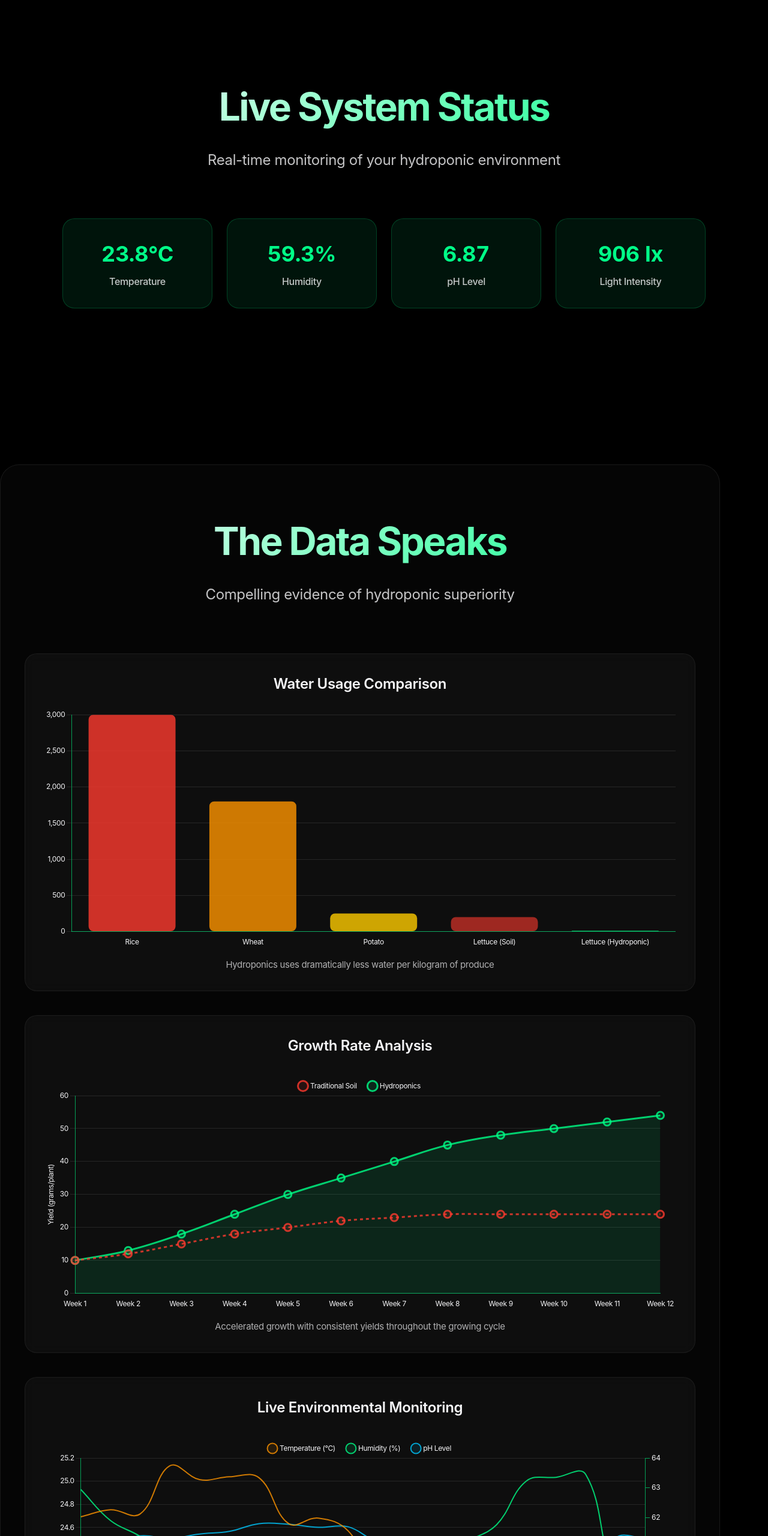
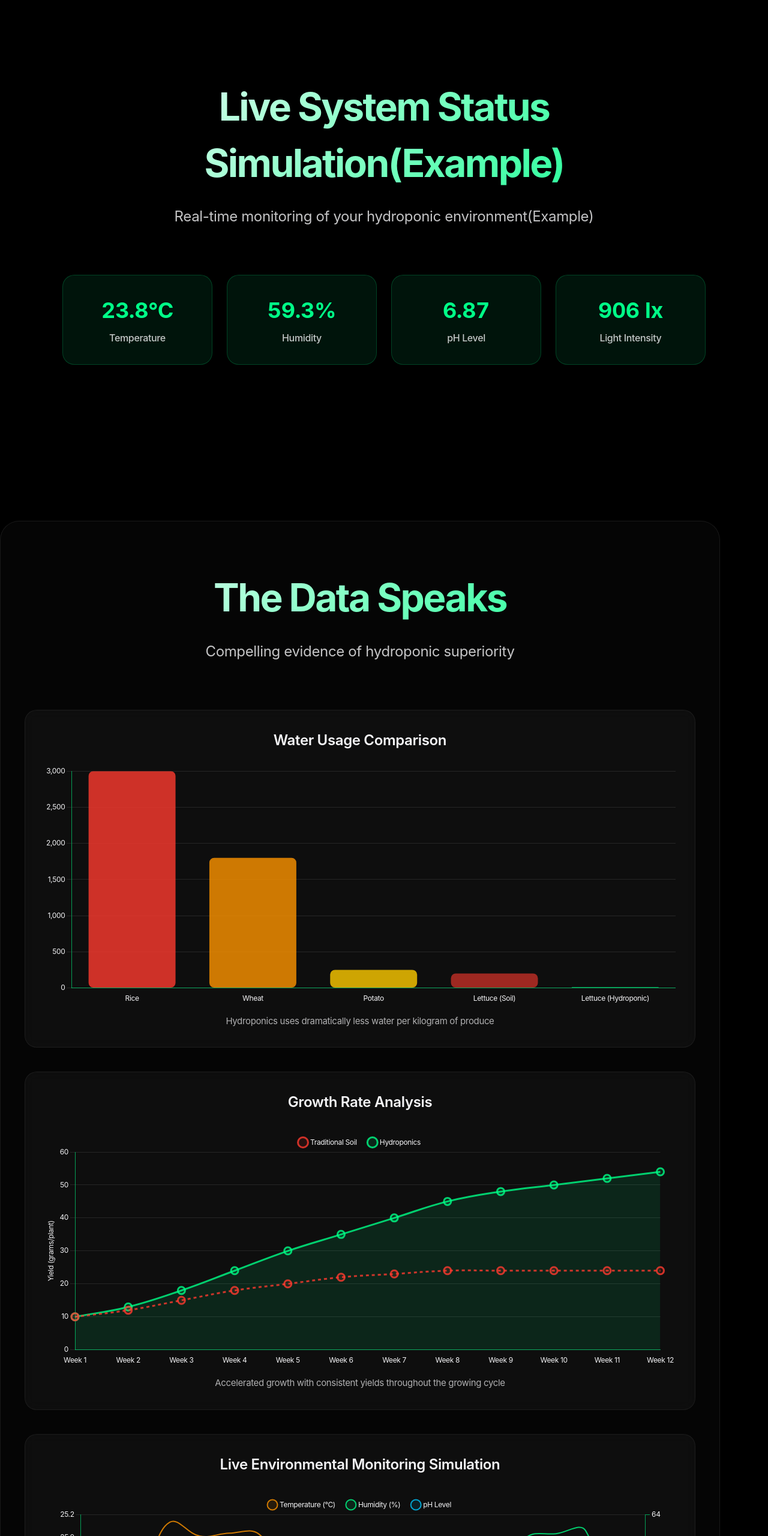
Before and after one commit to geminiapiaigreenhouse-collab/greenmind, a plain HTML site: page index.html in a window 1280 px wide. Shown: the part 3520-6080 px from the top of the page at 60% size. Drawn offline with nearby package versions, Linux system fonts and the light colour scheme.

Commit message:
Update index.html

```diff
--- a/index.html
+++ b/index.html
@@ -824,8 +824,8 @@
 
     <!-- Live Metrics -->
     <section class="section">
-      <h2 class="section-title">Live System Status</h2>
-      <p class="section-subtitle">Real-time monitoring of your hydroponic environment</p>
+      <h2 class="section-title">Live System Status Simulation(Example)</h2>
+      <p class="section-subtitle">Real-time monitoring of your hydroponic environment(Example)</p>
       <div class="metrics-grid">
         <div class="metric-card">
           <div class="metric-value" id="tempVal">24.2°C</div>
@@ -864,7 +864,7 @@
       </div>
 
       <div class="chart-container">
-        <h3 class="chart-title">Live Environmental Monitoring</h3>
+        <h3 class="chart-title">Live Environmental Monitoring Simulation</h3>
         <canvas id="sensorTrendChart"></canvas>
         <p class="chart-description">Real-time sensor data showing optimal growing conditions</p>
       </div>
@@ -884,7 +884,7 @@
         <div class="premium-card">
           <i class="fas fa-seedling card-icon"></i>
           <h3 class="card-title">Successful Harvests</h3>
-          <p class="card-description">Successfully cultivated Tulsi, Mint, Lemon, and Aparajita with 40% higher yields than traditional soil methods.</p>
+          <p class="card-description">Successfully cultivated Tulsi, Mint, Lemon, and tomato with 40% higher yields than traditional soil methods.</p>
         </div>
         <div class="premium-card">
           <i class="fas fa-cogs card-icon"></i>
```
